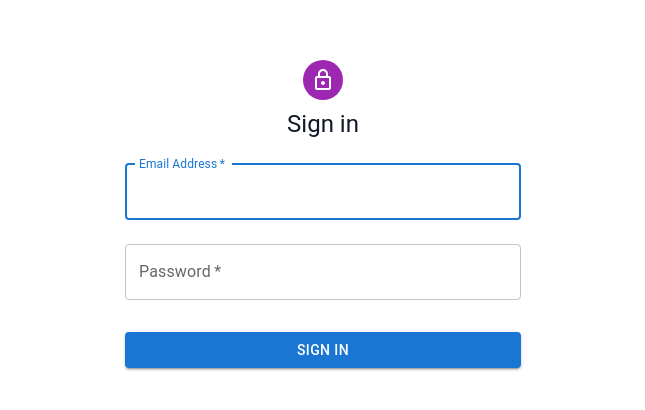
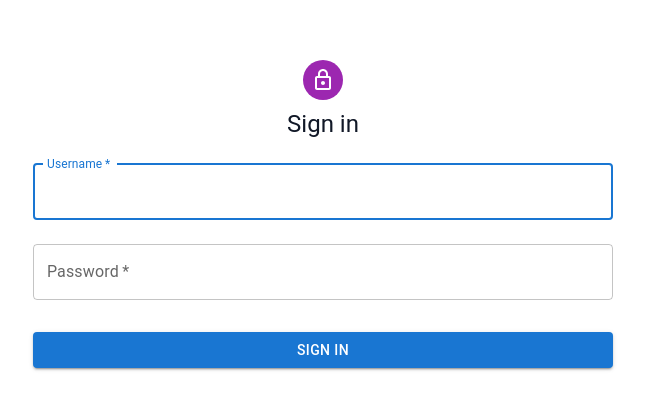
Before and after one commit to BocHackathon-4-0/TheCoinPig, a Next.js app in the folder client/: page /login in a window 1280 px wide. Shown: the part 182-592 px from the top of the page, without its empty margins (317-962 px from the left). Built offline with nearby package versions, Linux system fonts and the light colour scheme.

Commit message:
Use cookies in login page

```diff
--- a/client/src/app/(wrappers)/login/page.tsx
+++ b/client/src/app/(wrappers)/login/page.tsx
@@ -8,12 +8,17 @@ import Box from '@mui/material/Box';
 import LockOutlinedIcon from '@mui/icons-material/LockOutlined';
 import Typography from '@mui/material/Typography';
 import Container from '@mui/material/Container';
-import { ACCOUNTS } from '@/shared/constants';
+import { ACCOUNTS, COOKIE_OPTIONS } from '@/shared/constants';
 import { useSnackbar } from 'notistack';
+import { useCookies } from 'react-cookie';
+import { TCookies } from '@/shared/types';
+import { useRouter } from 'next/navigation';
 
 export default function Login() {
 
+    const router = useRouter();
     const { enqueueSnackbar } = useSnackbar();
+    const [_, setCookie] = useCookies<string, TCookies>(COOKIE_OPTIONS);
 
   const handleSubmit = (event: React.FormEvent<HTMLFormElement>) => {
 
@@ -27,17 +32,19 @@ export default function Login() {
     const account = ACCOUNTS.find(account => account.username === username);
 
     if (account === undefined || account.password !== password) {
+
         enqueueSnackbar('Invalid details!', { variant: 'error' });
         event.currentTarget.reset();
         return;
     }
 
-    // Save cookie here
+    setCookie('auth', account);
+    router.push('/');
 
   };
 
   return (
-      <Container component="main" maxWidth="xs" sx={{ backgroundColor: 'white' }} className='w-full h-full'>
+      <Container component="div" sx={{ backgroundColor: 'white', height: '100%', width: '100%' }}>
         <Box
           sx={{
             width: '100%',
@@ -59,10 +66,10 @@ export default function Login() {
               margin="normal"
               required
               fullWidth
-              id="email"
-              label="Email Address"
-              name="email"
-              autoComplete="email"
+              id="username"
+              label="Username"
+              name="username"
+              autoComplete="username"
               autoFocus
             />
             <TextField
```
